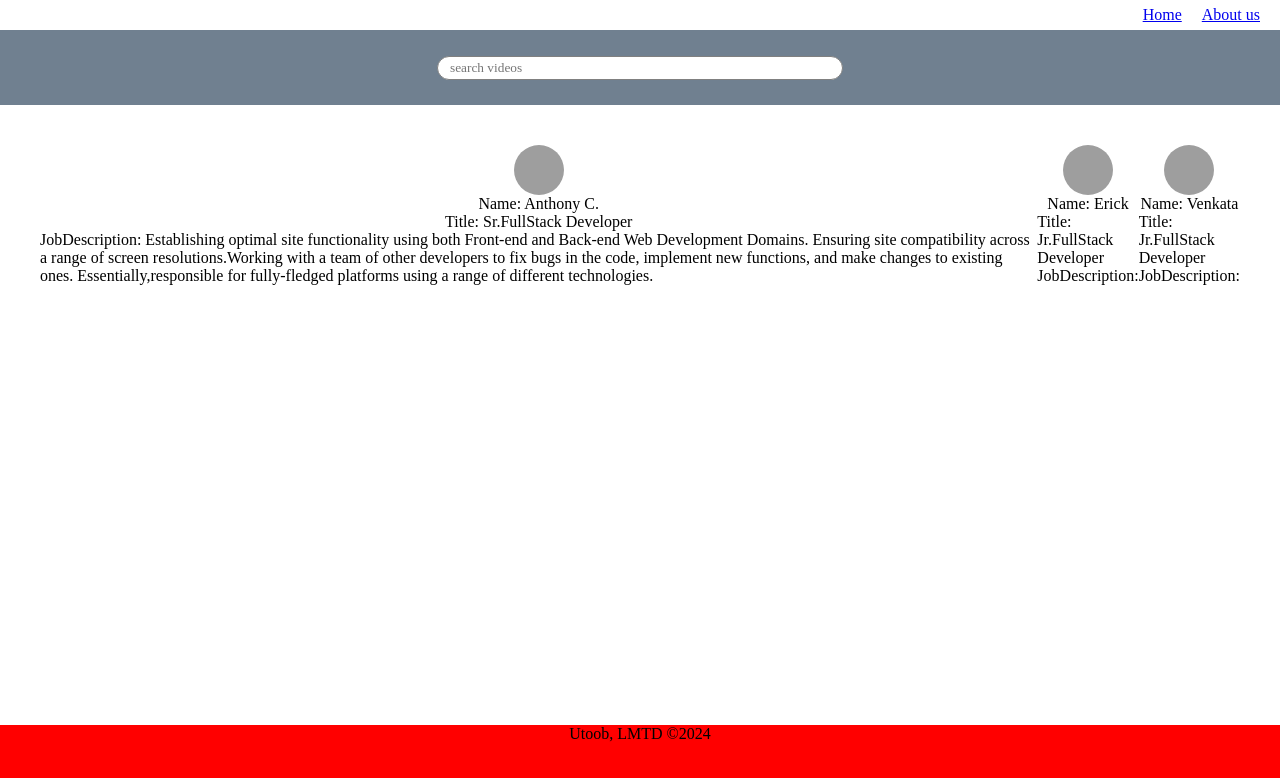
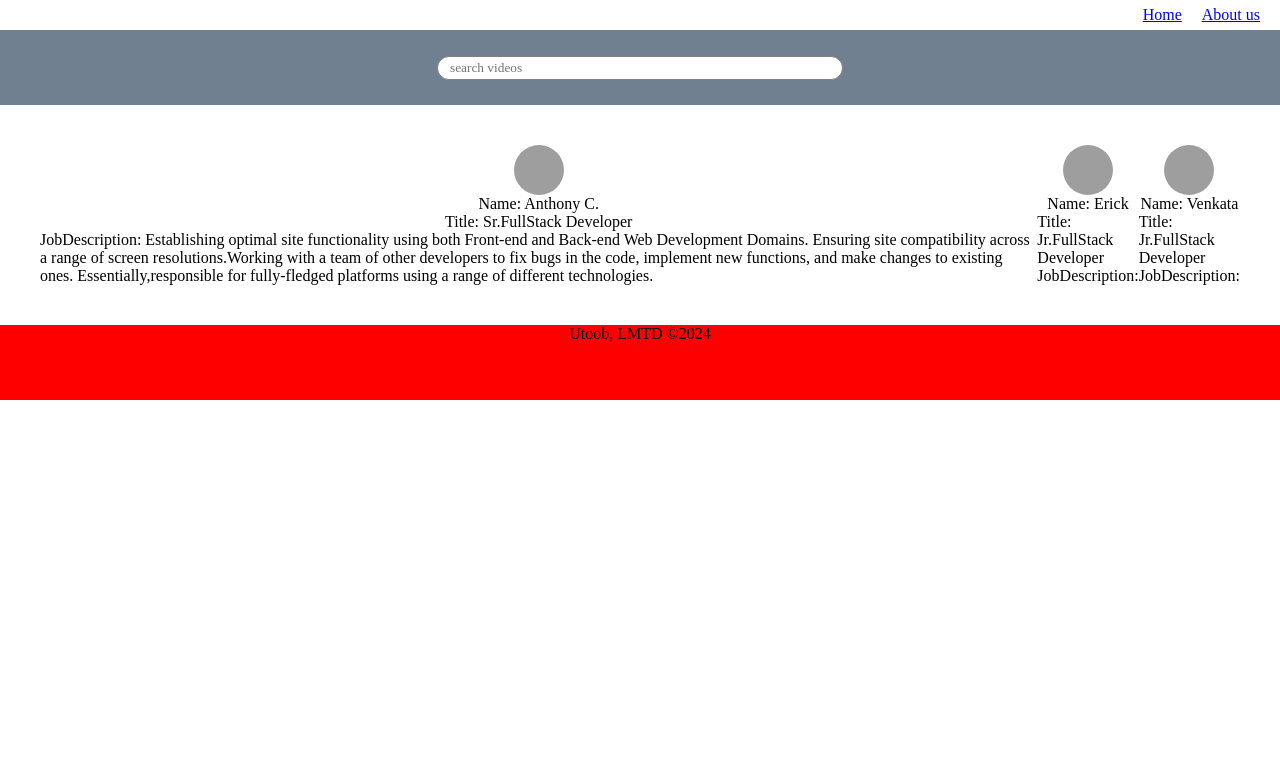
Before and after one commit to efierr/Codeave-utoob, a React (Vite) app: page /about in a window 1280 px wide. Shown: the top 778 px of the page. Built offline with nearby package versions, Linux system fonts and the light colour scheme; grey boxes are pictures that could not be loaded.

Commit message:
fixed footer bug

```diff
--- a/src/components/Footer.css
+++ b/src/components/Footer.css
@@ -2,9 +2,10 @@ footer {
     width: 100%;
     height: 75px;
     bottom: 0;
+    margin-top: auto;
     color: black;
     background: red;
-    position: fixed;
+    position: static;
     text-align: center;
     align-items: center;
   }
```
Also changed, not shown: 1 other file (tests, documents, lock files or other folders).
